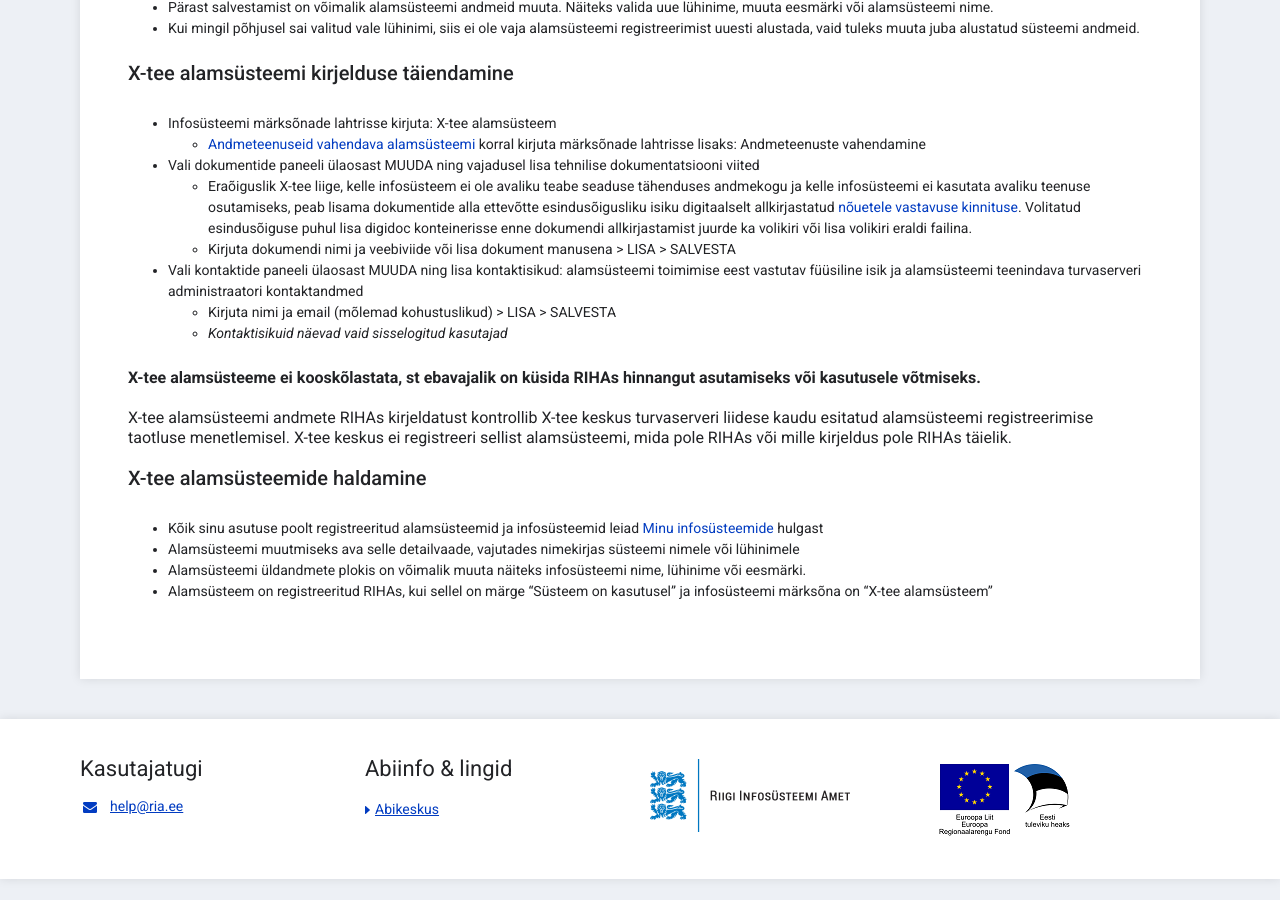
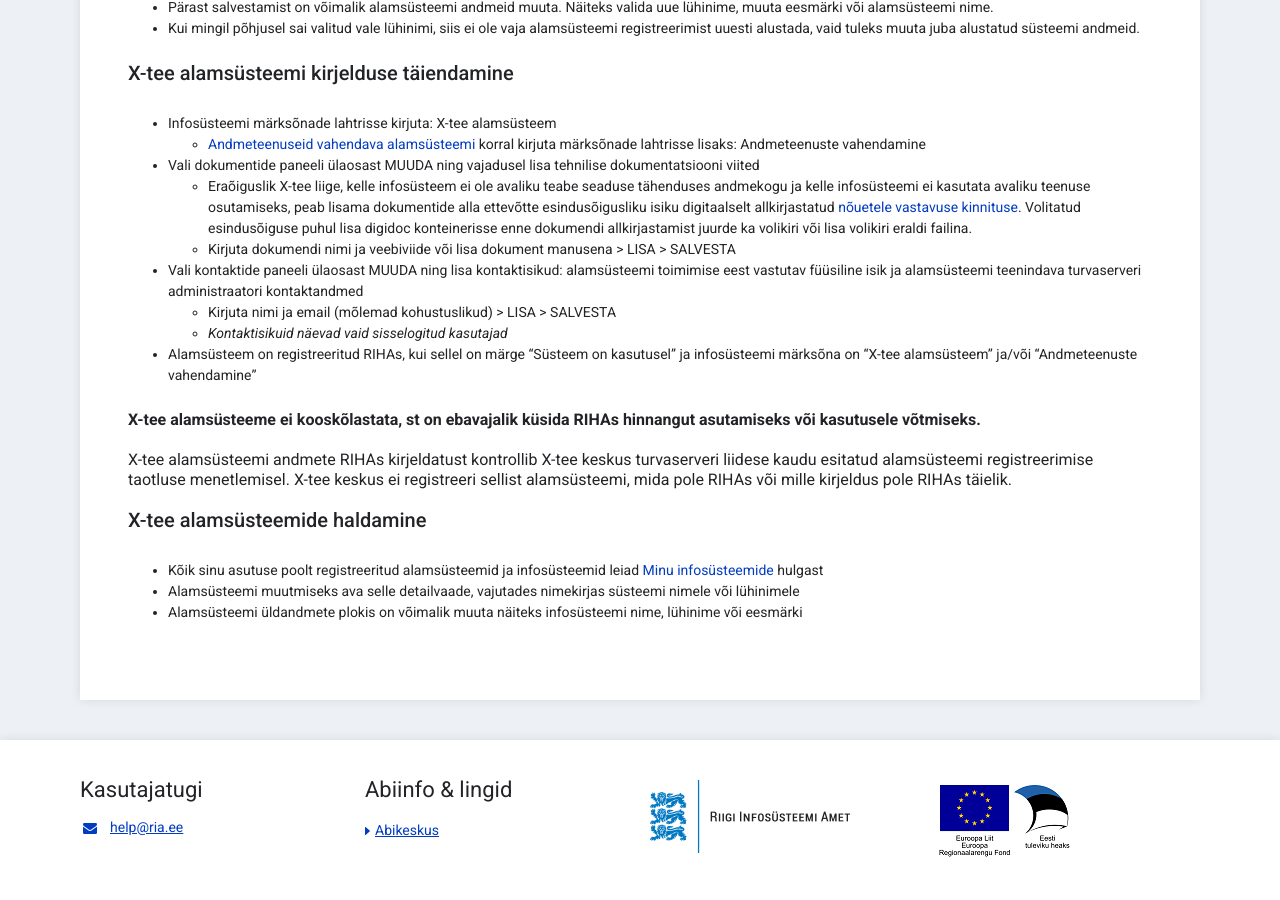
Before and after one commit to e-gov/RIHA-Help, a Jekyll site: the page built from docs/X-tee-alamsysteem.md, in a window 1280 px wide and 900 px high, scrolled down 1229 px. Built offline with Jekyll 4.4.1, drawn with Linux system fonts in a browser that asks for light colours; before the commit the page ends 2108 px from its top, so only the background shows below that; part of the change alters nothing that is shown.

Commit message:
Update X-tee-alamsysteem.md

```diff
--- a/docs/X-tee-alamsysteem.md
+++ b/docs/X-tee-alamsysteem.md
@@ -38,8 +38,9 @@ Pärast salvestamist avaneb loodud alamsüsteemi detailvaade
 - Vali kontaktide paneeli ülaosast MUUDA ning lisa kontaktisikud: alamsüsteemi toimimise eest vastutav füüsiline isik ja alamsüsteemi teenindava turvaserveri administraatori kontaktandmed
   - Kirjuta nimi ja email (mõlemad kohustuslikud) > LISA > SALVESTA
   - _Kontaktisikuid näevad vaid sisselogitud kasutajad_
+- Alamsüsteem on registreeritud RIHAs, kui sellel on märge "Süsteem on kasutusel" ja infosüsteemi märksõna on "X-tee alamsüsteem" ja/või "Andmeteenuste vahendamine"
 
-**X-tee alamsüsteeme ei kooskõlastata, st ebavajalik on küsida RIHAs hinnangut asutamiseks või kasutusele võtmiseks.**
+**X-tee alamsüsteeme ei kooskõlastata, st on ebavajalik küsida RIHAs hinnangut asutamiseks või kasutusele võtmiseks.**
 
 X-tee alamsüsteemi andmete RIHAs kirjeldatust kontrollib X-tee keskus turvaserveri liidese kaudu esitatud alamsüsteemi registreerimise taotluse menetlemisel. X-tee keskus ei registreeri sellist alamsüsteemi, mida pole RIHAs või mille kirjeldus pole RIHAs täielik.
 
@@ -47,5 +48,4 @@ X-tee alamsüsteemi andmete RIHAs kirjeldatust kontrollib X-tee keskus turvaserv
 
 - Kõik sinu asutuse poolt registreeritud alamsüsteemid ja infosüsteemid leiad [Minu infosüsteemide](https://www.riha.ee/Kirjelda) hulgast
 - Alamsüsteemi muutmiseks ava selle detailvaade, vajutades nimekirjas süsteemi nimele või lühinimele
-- Alamsüsteemi üldandmete plokis on võimalik muuta näiteks infosüsteemi nime, lühinime või eesmärki.
-- Alamsüsteem on registreeritud RIHAs, kui sellel on märge "Süsteem on kasutusel" ja infosüsteemi märksõna on "X-tee alamsüsteem"
+- Alamsüsteemi üldandmete plokis on võimalik muuta näiteks infosüsteemi nime, lühinime või eesmärki
```
